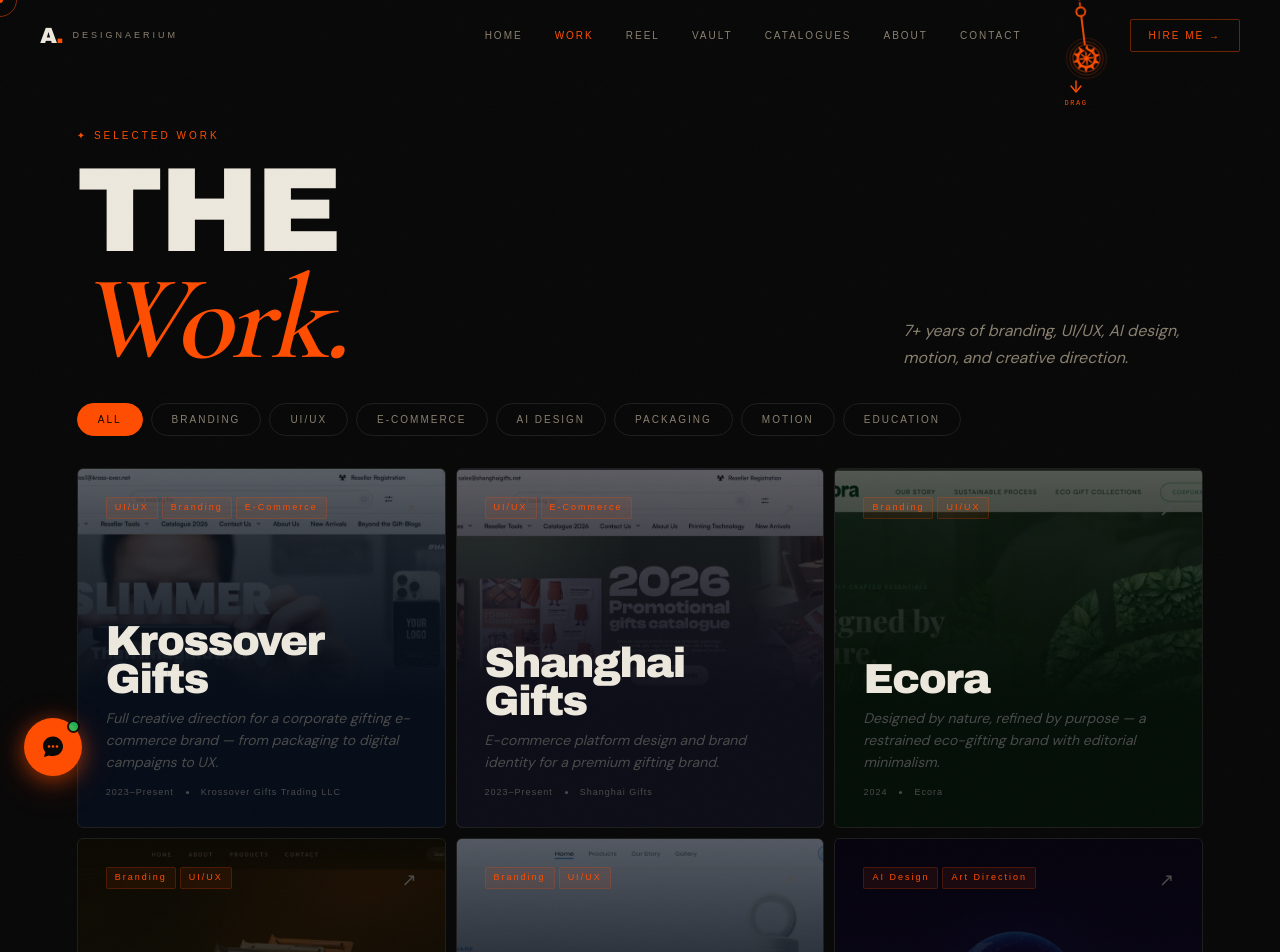
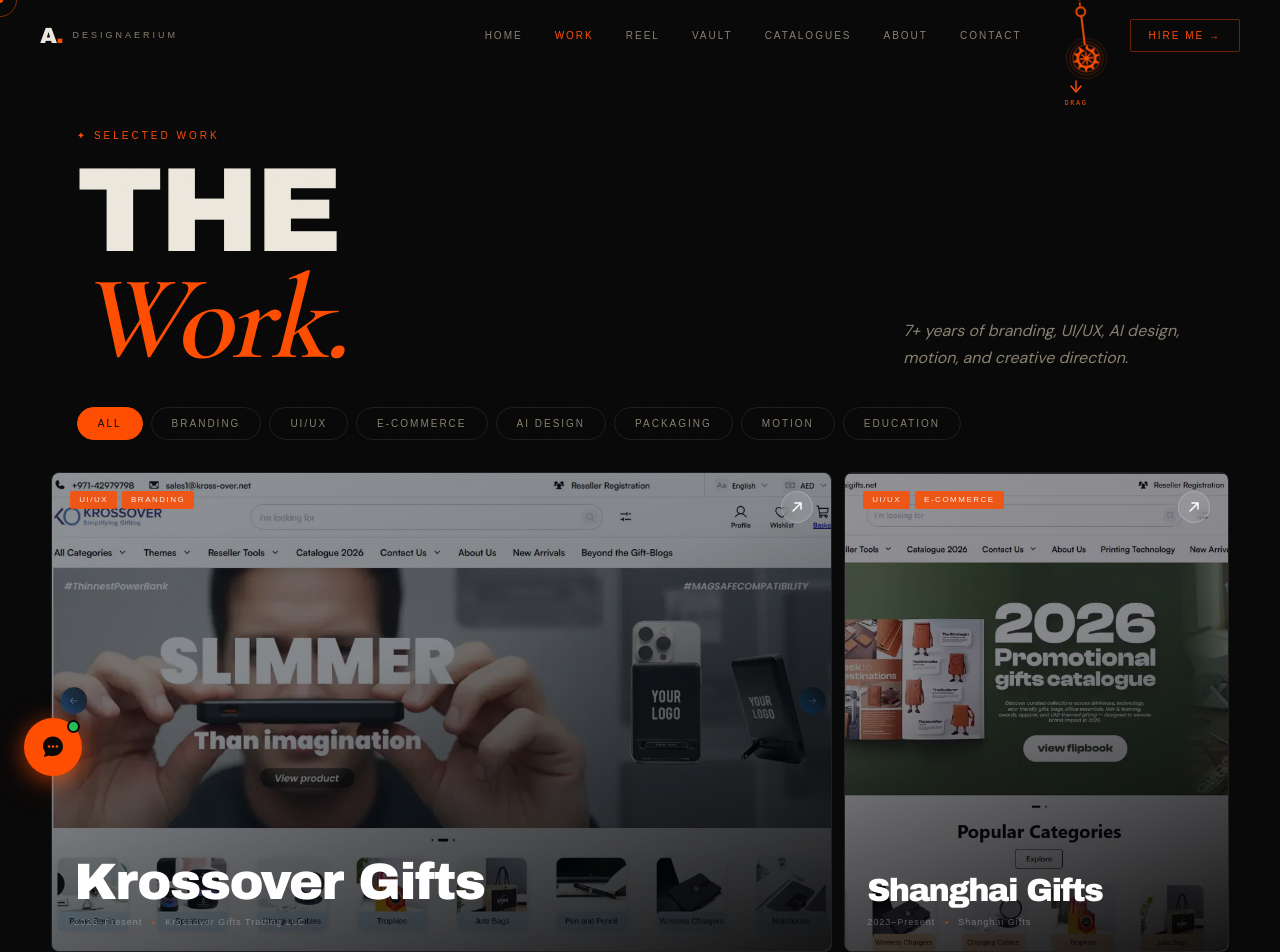
Before and after one commit to Artificer-cloud/adesignaerium, a Next.js app: page /work in a window 1280 px wide. Shown: the top 952 px of the page. Built offline with nearby package versions, Linux system fonts and the light colour scheme; a web font is replaced by a local one.

Commit message:
feat: bento grid work page — hover-reveal cards, editorial layout

```diff
--- a/src/app/work/page.tsx
+++ b/src/app/work/page.tsx
@@ -4,66 +4,191 @@
 import { useState } from 'react'
 import { projects, categories } from '@/lib/projects'
 
+function WorkCard({ p, index, featured }: { p: any; index: number; featured: boolean }) {
+  const [hovered, setHovered] = useState(false)
+
+  return (
+    <Link
+      href={`/work/${p.id}`}
+      onMouseEnter={() => setHovered(true)}
+      onMouseLeave={() => setHovered(false)}
+      style={{
+        gridColumn: featured ? 'span 2' : 'span 1',
+        position: 'relative',
+        overflow: 'hidden',
+        borderRadius: '8px',
+        display: 'block',
+        background: p.color || '#0a0a0a',
+        border: `1px solid ${hovered ? 'rgba(255,77,0,0.5)' : 'var(--border)'}`,
+        transition: 'border-color .3s ease',
+        minHeight: featured ? '480px' : '380px',
+        cursor: 'pointer',
+        animation: `fadeUp .7s cubic-bezier(.23,1,.32,1) ${.04 + index * .06}s both`,
+      }}
+    >
+      {/* Cover image */}
+      {p.coverImage && (
+        <Image
+          src={p.coverImage} alt={p.title} fill
+          sizes={featured ? '70vw' : '35vw'}
+          style={{
+            objectFit: 'cover', objectPosition: 'center top',
+            opacity: hovered ? 0.75 : 0.55,
+            transform: hovered ? 'scale(1.04)' : 'scale(1)',
+            transition: 'opacity .5s ease, transform .7s cubic-bezier(.23,1,.32,1)',
+          }}
+        />
+      )}
+
+      {/* Persistent gradient — lighter in light mode via CSS */}
+      <div className="work-card-overlay" style={{
+        position: 'absolute', inset: 0,
+        background: 'linear-gradient(160deg, rgba(0,0,0,0) 0%, rgba(0,0,0,0.08) 40%, rgba(0,0,0,0.88) 100%)',
+      }}/>
+
+      {/* TOP — category tags + arrow */}
+      <div style={{
+        position: 'absolute', top: '18px', left: '18px', right: '18px',
+        display: 'flex', justifyContent: 'space-between', alignItems: 'flex-start', zIndex: 2,
+      }}>
+        <div style={{ display: 'flex', flexWrap: 'wrap', gap: '5px' }}>
+          {p.category.slice(0, 2).map((cat: string) => (
+            <span key={cat} style={{
+              fontFamily: 'var(--font-mono)', fontSize: '8px', letterSpacing: '1.5px',
+              color: 'rgba(255,255,255,0.9)', textTransform: 'uppercase',
+              background: 'rgba(255,77,0,0.85)', padding: '3px 9px', borderRadius: '2px',
+            }}>{cat}</span>
+          ))}
+        </div>
+        <div style={{
+          width: '32px', height: '32px', borderRadius: '50%',
+          background: hovered ? '#ff4d00' : 'rgba(255,255,255,0.1)',
+          border: `1px solid ${hovered ? '#ff4d00' : 'rgba(255,255,255,0.2)'}`,
+          display: 'flex', alignItems: 'center', justifyContent: 'center',
+          backdropFilter: 'blur(6px)',
+          transition: 'all .3s ease',
+          flexShrink: 0,
+        }}>
+          <svg width="12" height="12" viewBox="0 0 12 12" fill="none">
+            <path d="M2 10L10 2M10 2H4M10 2V8" stroke={hovered ? '#080808' : 'white'} strokeWidth="1.5" strokeLinecap="round" strokeLinejoin="round"/>
+          </svg>
+        </div>
+      </div>
+
+      {/* BOTTOM — project info */}
+      <div style={{ position: 'absolute', bottom: 0, left: 0, right: 0, zIndex: 2, padding: '0 22px 22px' }}>
+        {/* Description — slides up on hover */}
+        <p style={{
+          fontFamily: 'var(--font-body)', fontSize: 'clamp(12px,1.2vw,14px)',
+          fontStyle: 'italic', color: 'rgba(255,255,255,0.65)',
+          lineHeight: 1.6, marginBottom: '10px',
+          maxHeight: hovered ? '80px' : '0px',
+          overflow: 'hidden',
+          opacity: hovered ? 1 : 0,
+          transition: 'max-height .4s cubic-bezier(.23,1,.32,1), opacity .3s ease',
+        }}>{p.description}</p>
+
+        {/* Title */}
+        <h2 style={{
+          fontFamily: 'Clash Display,Arial Black,sans-serif', fontWeight: 700,
+          fontSize: featured ? 'clamp(28px,4vw,52px)' : 'clamp(20px,2.5vw,32px)',
+          letterSpacing: '-1.5px', color: '#ffffff', lineHeight: .92,
+          marginBottom: '10px',
+          transform: hovered ? 'translateY(-4px)' : 'translateY(0)',
+          transition: 'transform .4s cubic-bezier(.23,1,.32,1)',
+        }}>{p.title}</h2>
+
+        {/* Meta */}
+        <div style={{
+          display: 'flex', alignItems: 'center', gap: '10px',
+          opacity: hovered ? 1 : 0.6,
+          transition: 'opacity .3s ease',
+        }}>
+          <span style={{ fontFamily: 'var(--font-mono)', fontSize: '9px', letterSpacing: '1px', color: 'rgba(255,255,255,0.5)' }}>{p.year}</span>
+          <span style={{ width: '3px', height: '3px', borderRadius: '50%', background: 'rgba(255,77,0,0.7)', flexShrink: 0 }}/>
+          <span style={{ fontFamily: 'var(--font-mono)', fontSize: '9px', letterSpacing: '1px', color: 'rgba(255,255,255,0.5)' }}>{p.client}</span>
+        </div>
+      </div>
+
+      {/* Orange bottom line on hover */}
+      <div style={{
+        position: 'absolute', bottom: 0, left: 0, right: 0, height: '3px',
+        background: '#ff4d00',
+        transform: hovered ? 'scaleX(1)' : 'scaleX(0)',
+        transformOrigin: 'left',
+        transition: 'transform .5s cubic-bezier(.23,1,.32,1)',
+        zIndex: 3,
+      }}/>
+    </Link>
+  )
+}
+
 export default function WorkPage() {
   const [active, setActive] = useState('All')
   const filtered = active === 'All' ? projects : projects.filter(p => p.category.includes(active))
 
   return (
-    <main style={{ paddingTop:'80px', minHeight:'100vh' }}>
-      <section style={{ padding:'clamp(40px,6vh,80px) clamp(20px,6vw,80px) clamp(24px,4vh,40px)', maxWidth:'1400px', margin:'0 auto' }}>
-        <span style={{ fontFamily:'var(--font-mono)', fontSize:'10px', letterSpacing:'3px', color:'var(--orange)', display:'block', marginBottom:'16px' }}>✦ SELECTED WORK</span>
-        <div style={{ display:'flex', alignItems:'flex-end', justifyContent:'space-between', flexWrap:'wrap', gap:'24px', marginBottom:'32px' }}>
-          <h1 style={{ fontFamily:'Clash Display,Arial Black,sans-serif', fontWeight:700, fontSize:'clamp(44px,10vw,120px)', letterSpacing:'-4px', color:'var(--bone)', lineHeight:.88, margin:0 }}>
-            THE<br/><span style={{ fontFamily:'Cormorant Garamond,Georgia,serif', fontStyle:'italic', fontWeight:600, color:'var(--orange)' }}>Work.</span>
+    <main style={{ paddingTop: '80px', minHeight: '100vh' }}>
+
+      {/* Header */}
+      <section style={{ padding: 'clamp(40px,6vh,80px) clamp(20px,6vw,80px) clamp(24px,4vh,40px)', maxWidth: '1400px', margin: '0 auto' }}>
+        <span style={{ fontFamily: 'var(--font-mono)', fontSize: '10px', letterSpacing: '3px', color: 'var(--orange)', display: 'block', marginBottom: '16px' }}>✦ SELECTED WORK</span>
+        <div style={{ display: 'flex', alignItems: 'flex-end', justifyContent: 'space-between', flexWrap: 'wrap', gap: '24px', marginBottom: '36px' }}>
+          <h1 style={{ fontFamily: 'Clash Display,Arial Black,sans-serif', fontWeight: 700, fontSize: 'clamp(44px,10vw,120px)', letterSpacing: '-4px', color: 'var(--bone)', lineHeight: .88, margin: 0 }}>
+            THE<br/><span style={{ fontFamily: 'Cormorant Garamond,Georgia,serif', fontStyle: 'italic', fontWeight: 600, color: 'var(--orange)' }}>Work.</span>
           </h1>
-          <p style={{ fontFamily:'var(--font-body)', fontSize:'clamp(13px,1.4vw,16px)', fontStyle:'italic', color:'var(--muted)', maxWidth:'300px', lineHeight:1.7 }}>
+          <p style={{ fontFamily: 'var(--font-body)', fontSize: 'clamp(13px,1.4vw,16px)', fontStyle: 'italic', color: 'var(--muted)', maxWidth: '300px', lineHeight: 1.7 }}>
             7+ years of branding, UI/UX, AI design, motion, and creative direction.
           </p>
         </div>
-        <div style={{ display:'flex', flexWrap:'wrap', gap:'8px' }}>
+
+        {/* Filter tabs */}
+        <div style={{ display: 'flex', flexWrap: 'wrap', gap: '8px' }}>
           {categories.map(cat => (
-            <button key={cat} onClick={() => setActive(cat)}
-              style={{ fontFamily:'var(--font-mono)', fontSize:'10px', letterSpacing:'2px', textTransform:'uppercase', padding:'8px 20px', borderRadius:'100px', cursor:'pointer', transition:'all .3s cubic-bezier(.23,1,.32,1)', background:active===cat?'var(--orange)':'transparent', color:active===cat?'var(--ink)':'var(--muted)', border:active===cat?'1px solid var(--orange)':'1px solid var(--border)' }}>
-              {cat}
-            </button>
+            <button key={cat} onClick={() => setActive(cat)} style={{
+              fontFamily: 'var(--font-mono)', fontSize: '10px', letterSpacing: '2px',
+              textTransform: 'uppercase', padding: '8px 20px', borderRadius: '100px',
+              cursor: 'pointer', transition: 'all .3s cubic-bezier(.23,1,.32,1)',
+              background: active === cat ? 'var(--orange)' : 'transparent',
+              color: active === cat ? 'var(--ink)' : 'var(--muted)',
+              border: active === cat ? '1px solid var(--orange)' : '1px solid var(--border)',
+            }}>{cat}</button>
           ))}
         </div>
       </section>
 
-      <section style={{ padding:'0 clamp(20px,6vw,80px) clamp(60px,8vh,100px)', maxWidth:'1400px', margin:'0 auto' }}>
-        <div style={{ display:'grid', gridTemplateColumns:'repeat(auto-fill,minmax(min(100%,320px),1fr))', gap:'10px' }}>
-          {filtered.map((p, i) => (
-            <Link key={p.id} href={`/work/${p.id}`} className="project-card"
-              style={{ background:p.color||'#1a1a1a', border:'1px solid var(--border)', borderRadius:'6px', minHeight:'clamp(240px,30vw,360px)', display:'flex', flexDirection:'column', justifyContent:'space-between', position:'relative', overflow:'hidden', opacity:0, animation:`fadeUp .8s cubic-bezier(.23,1,.32,1) ${.05+i*.07}s forwards` }}>
-              {p.coverImage && (
-                <div style={{ position:'absolute', inset:0, zIndex:0 }}>
-                  <div className="work-card-img-wrap" style={{ position:'absolute', inset:0 }}>
-                    <Image src={p.coverImage} alt={p.title} fill style={{ objectFit:'cover', objectPosition:'center', opacity:0.35 }} />
-                  </div>
-                  <div className="work-card-overlay" style={{ position:'absolute', inset:0, background:`linear-gradient(to bottom,rgba(0,0,0,0.05) 0%,${p.color||'#1a1a1a'} 65%)` }}/>
-                </div>
-              )}
-              <div style={{ position:'relative', zIndex:1, padding:'clamp(20px,2.5vw,28px)', display:'flex', justifyContent:'space-between', alignItems:'flex-start' }}>
-                <div style={{ display:'flex', flexWrap:'wrap', gap:'4px' }}>
-                  {p.category.map(cat => (
-                    <span key={cat} style={{ fontFamily:'var(--font-mono)', fontSize:'9px', letterSpacing:'2px', color:'var(--orange)', background:'rgba(255,77,0,0.08)', border:'1px solid rgba(255,77,0,0.2)', padding:'3px 8px', borderRadius:'2px' }}>{cat}</span>
-                  ))}
-                </div>
-                <span style={{ fontFamily:'var(--font-mono)', fontSize:'18px', color:'var(--dim)' }}>↗</span>
-              </div>
-              <div style={{ position:'relative', zIndex:1, padding:'0 clamp(20px,2.5vw,28px) clamp(20px,2.5vw,28px)' }}>
-                <h2 style={{ fontFamily:'Clash Display,Arial Black,sans-serif', fontWeight:700, fontSize:'clamp(22px,3.5vw,42px)', letterSpacing:'-1.5px', color:'var(--bone)', lineHeight:.9, marginBottom:'8px' }}>{p.title}</h2>
-                <p style={{ fontFamily:'var(--font-body)', fontSize:'clamp(12px,1.2vw,14px)', color:'var(--dim)', lineHeight:1.6, fontStyle:'italic' }}>{p.description}</p>
-                <div style={{ display:'flex', gap:'12px', marginTop:'12px', alignItems:'center' }}>
-                  <span style={{ fontFamily:'var(--font-mono)', fontSize:'9px', letterSpacing:'1px', color:'var(--dim)' }}>{p.year}</span>
-                  <span style={{ width:'3px', height:'3px', borderRadius:'50%', background:'var(--dim)', flexShrink:0 }}/>
-                  <span style={{ fontFamily:'var(--font-mono)', fontSize:'9px', letterSpacing:'1px', color:'var(--dim)' }}>{p.client}</span>
-                </div>
-              </div>
-            </Link>
-          ))}
+      {/* Bento grid */}
+      <section style={{ padding: '0 clamp(20px,4vw,60px) clamp(60px,8vh,100px)', maxWidth: '1400px', margin: '0 auto' }}>
+        <div style={{
+          display: 'grid',
+          gridTemplateColumns: 'repeat(3, 1fr)',
+          gap: 'clamp(8px,1vw,12px)',
+        }}>
+          {filtered.map((p: any, i: number) => {
+            // Bento pattern: first item always featured, then every 4th
+            const featured = active === 'All' && (i === 0 || i === 5)
+            return <WorkCard key={p.id} p={p} index={i} featured={featured} />
+          })}
         </div>
+
+        {/* Empty state */}
+        {filtered.length === 0 && (
+          <div style={{ textAlign: 'center', padding: '80px 0', color: 'var(--dim)', fontFamily: 'var(--font-mono)', fontSize: '11px', letterSpacing: '2px' }}>
+            NO PROJECTS IN THIS CATEGORY YET.
+          </div>
+        )}
       </section>
+
+      <style>{`
+        @keyframes fadeUp {
+          from { opacity:0; transform:translateY(28px); }
+          to   { opacity:1; transform:translateY(0); }
+        }
+        /* Light mode overlay reduction */
+        [data-theme="light"] .work-card-overlay {
+          opacity: 0.55 !important;
+        }
+      `}</style>
     </main>
   )
 }
```
